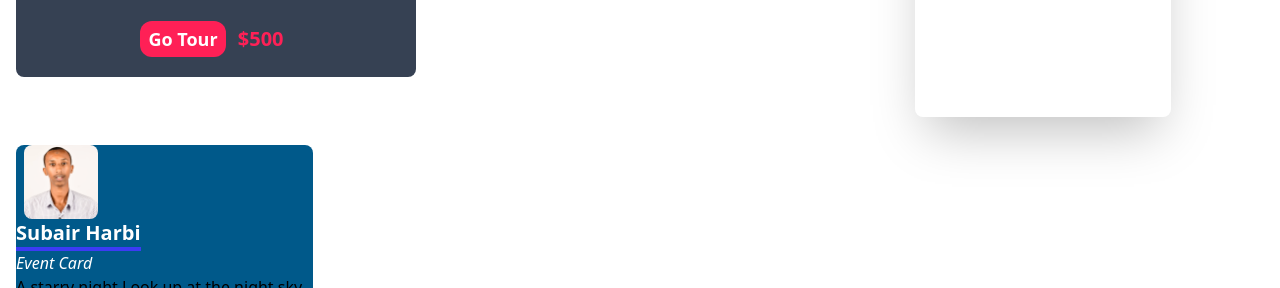
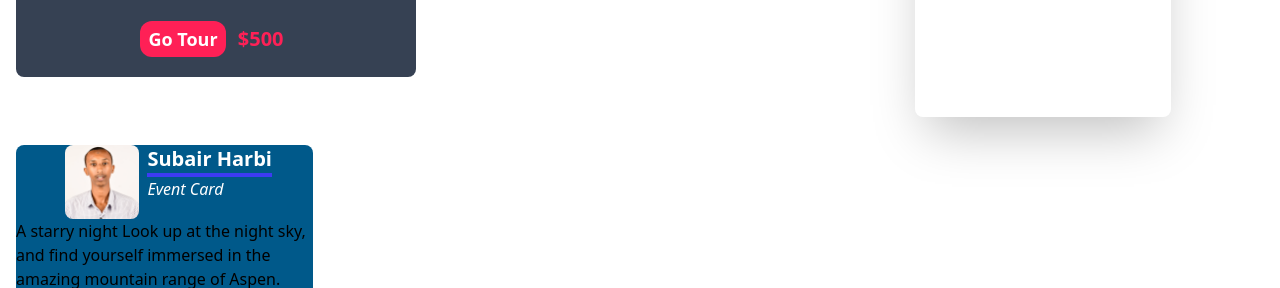
Before and after one commit to SubairMohamed/Cards-Design, a website: page src/index.html in a window 1280 px wide. Shown: the part 339-627 px from the top of the page. Drawn offline with Linux system fonts and the light colour scheme.

Commit message:
looking-stil-head

```diff
--- a/scss/main.scss
+++ b/scss/main.scss
@@ -36,6 +36,6 @@
 }
 
 #card-vartical #card-head hr {
-    width: 42%;
+    width: 100%;
     border: 2px solid #3D3BF3;
 }
--- a/src/index.html
+++ b/src/index.html
@@ -59,11 +59,13 @@
 
         <div id="content-four">
           <div id="card-vartical" class="mx-4 my-3 bg-sky-800 rounded-lg">
-            <div id="card-head" class="mt-2">
+            <div id="card-head" class="mt-2 flex flex-row justify-center">
               <img class="mx-2 rounded-lg" src="/dist/CSS/main.CSS/imgs/My Portofolio .jpg" alt="event-img">
-              <h3 class="text-white font-bold capitalize text-xl">subair harbi</h3>
-              <hr>
-              <h5 class="text-white font-light italic capitalize text-md">event card</h5>
+              <div id="card-head-title">
+               <h3 class="text-white font-bold capitalize text-xl">subair harbi</h3>
+               <hr>
+               <h5 class="text-white font-light italic capitalize text-md">event card</h5>
+              </div>
             </div>
             <div id="card-body">
               <p>A starry night
```
Also changed, not shown: dist/CSS/main.CSS/main.css, 1 other file.
